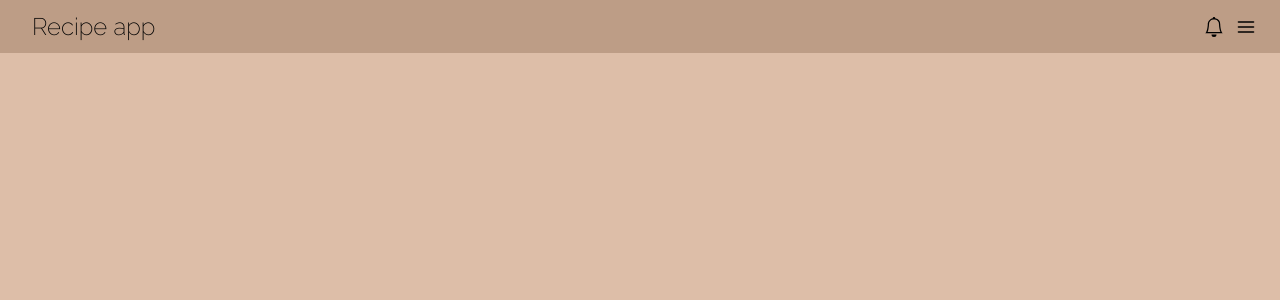
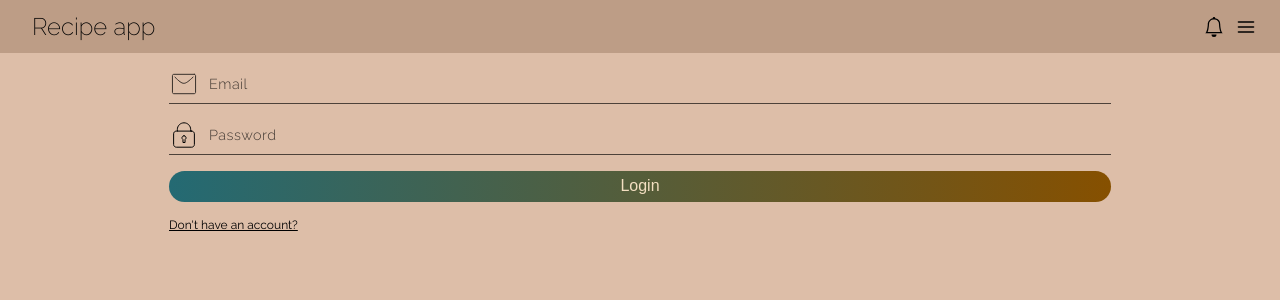
Before and after one commit to Delsin8/recipe-app, a React (Create React App) app: page /signin in a window 1280 px wide. Before the commit this address had no page. Shown: the top 300 px of the page. Built offline with nearby package versions, Linux system fonts and the light colour scheme.

Commit message:
created signin page

```diff
--- a/src/App.tsx
+++ b/src/App.tsx
@@ -10,6 +10,7 @@ import UserPage from './pages/User/UserPage'
 import CommentsPage from './pages/Comments/CommentsPage'
 import NotificationsPage from './pages/Notifications/NotificationsPage'
 import HomePage from './pages/Home/HomePage'
+import SigninPage from './pages/Auth/SigninPage'
 
 function App() {
   return (
@@ -22,6 +23,7 @@ function App() {
         <Route path="/recipes" element={<RecipesPage />} />
         <Route path="/comments" element={<CommentsPage />} />
         <Route path="/user" element={<UserPage />} />
+        <Route path="/signin" element={<SigninPage />} />
         <Route path="/notifications" element={<NotificationsPage />} />
       </Routes>
     </ThemeProvider>
--- a/src/components/Button/index.tsx
+++ b/src/components/Button/index.tsx
@@ -10,23 +10,26 @@ const ButtonStyled = styled.button`
 
 interface IButton {
   textColor: keyof typeof theme.colors
-  background: keyof typeof theme.colors
+  background?: keyof typeof theme.colors
   padding?: string
   fontSize?: string
   borderRadius?: keyof typeof theme.borderRadius
   borderColor?: keyof typeof theme.colors
   width?: string
+  gradient?: string
 }
 
 const Button = styled(ButtonStyled)<IButton>`
-  background: ${({ theme, background }) => theme.colors[background]};
   color: ${({ theme, textColor }) => theme.colors[textColor]};
+  background: ${({ theme, background }) =>
+    background && theme.colors[background]};
   ${({ padding }) => padding && `padding: ${padding};`}
   ${({ fontSize }) => fontSize && `font-size: ${fontSize};`}
   ${({ borderRadius }) => borderRadius && `border-radius: ${borderRadius};`}
   ${({ theme, borderColor }) =>
     borderColor && `border: 1px solid ${theme.colors[borderColor]};`}
   ${({ width }) => width && `width: ${width};`}
+  ${({ gradient }) => gradient && `background: ${gradient};`}
 `
 
 export default Button
--- a/src/components/layout/index.tsx
+++ b/src/components/layout/index.tsx
@@ -1,7 +1,7 @@
 import styled from 'styled-components'
 
 const Layout = styled.main`
-  margin: 0.75rem;
+  margin: 1rem 0.75rem;
 
   .content {
     display: flex;
--- a/src/components/recipe/Recipes.tsx
+++ b/src/components/recipe/Recipes.tsx
@@ -18,7 +18,7 @@ const Recipes: React.FC<IRecipes> = ({ recipes }) => {
   return (
     <RecipesStyled>
       {recipes.map(r => (
-        <Recipe key={uuidv4()} recipe={r} />
+        <Recipe key={uuidv4()} {...r} />
       ))}
     </RecipesStyled>
   )
--- a/src/components/recipe/index.tsx
+++ b/src/components/recipe/index.tsx
@@ -1,5 +1,5 @@
 import styled from 'styled-components'
-import { IRecipe as recipe } from '../../types'
+import { IRecipe } from '../../types'
 
 const RecipeStyled = styled.div`
   img {
@@ -9,24 +9,7 @@ const RecipeStyled = styled.div`
   }
 `
 
-interface IRecipe {
-  recipe: recipe
-  type?: 'default' | 'extended'
-}
-
-const Recipe: React.FC<IRecipe> = ({ recipe, type = 'default' }) => {
-  const { name } = recipe
-
-  switch (type) {
-    case 'extended':
-      return (
-        <RecipeStyled className="flex direction-column align-center">
-          <img src="https://www.zastavki.com/pictures/1280x720/2009/Food___Pizza_Pizza_011915_26.jpg" />
-          <div>{name}</div>
-        </RecipeStyled>
-      )
-
-    default:
+const Recipe: React.FC<IRecipe> = ({ name }) => {
   return (
     <RecipeStyled className="flex direction-column align-center">
       <img src="https://www.zastavki.com/pictures/1280x720/2009/Food___Pizza_Pizza_011915_26.jpg" />
@@ -34,6 +17,5 @@ const Recipe: React.FC<IRecipe> = ({ recipe, type = 'default' }) => {
     </RecipeStyled>
   )
 }
-}
 
 export default Recipe
--- /dev/null
+++ b/src/pages/Auth/AuthStyled.ts
@@ -0,0 +1,33 @@
+import styled from 'styled-components'
+
+const AuthStyled = styled.div`
+  width: 75%;
+  margin: 0 auto;
+  gap: 0.25rem;
+
+  .icon {
+    opacity: 0.75;
+  }
+
+  .form-input {
+    padding-bottom: 0.25rem;
+    border-bottom: 0.5px solid #000000a6;
+
+    input {
+      background: none;
+      outline: none;
+      border: none;
+      font-size: 0.9rem;
+
+      &::placeholder {
+        color: black;
+        opacity: 0.7;
+        font-family: 'Raleway';
+        font-weight: 300;
+        letter-spacing: 0.5px;
+      }
+    }
+  }
+`
+
+export default AuthStyled
--- /dev/null
+++ b/src/pages/Auth/SigninPage.tsx
@@ -0,0 +1,42 @@
+import Layout from '../../components/layout'
+import AuthStyled from './AuthStyled'
+import { BsEnvelope } from 'react-icons/bs'
+import { IoLockClosedOutline } from 'react-icons/io5'
+import Button from '../../components/button'
+
+const gradient =
+  'linear-gradient(90deg, rgba(36,106,115,1) 0%, rgba(134,80,0,1) 100%)'
+
+const SigninPage = () => {
+  return (
+    <Layout>
+      <AuthStyled className="content">
+        <div className="form-input flex align-center gap-small fsize-3 weight-light">
+          <img src="/images/svg/email.svg" className="icon" />
+          <input placeholder="Email" />
+        </div>
+        <div className="form-input flex align-center gap-small fsize-3 weight-light">
+          <img src="/images/svg/password.svg" />
+          {/* <IoLockClosedOutline className="icon" /> */}
+          <input placeholder="Password" />
+        </div>
+        <div>
+          <Button
+            textColor="wheat"
+            gradient={gradient}
+            width="100%"
+            fontSize="1rem"
+            padding=".4rem 0"
+          >
+            Login
+          </Button>
+        </div>
+        <div className="text-underline pointer fsize-negative-2">
+          Don't have an account?
+        </div>
+      </AuthStyled>
+    </Layout>
+  )
+}
+
+export default SigninPage
--- a/src/pages/Comments/CommentsPage.tsx
+++ b/src/pages/Comments/CommentsPage.tsx
@@ -1,5 +1,6 @@
 import styled from 'styled-components'
 import Comment from '../../components/comment'
+import Layout from '../../components/layout'
 import { IComment } from '../../types'
 
 const CommentsPageStyled = styled.div``
@@ -21,11 +22,13 @@ const CommentsPage = () => {
   ]
 
   return (
-    <CommentsPageStyled>
-      {comments.map(c => (
-        <Comment key={`c_${c._id}`} {...c} />
-      ))}
-    </CommentsPageStyled>
+    <Layout className="content">
+      <CommentsPageStyled>
+        {comments.map(c => (
+          <Comment key={`c_${c._id}`} {...c} />
+        ))}
+      </CommentsPageStyled>
+    </Layout>
   )
 }
 
--- a/src/pages/Home/HomePage.tsx
+++ b/src/pages/Home/HomePage.tsx
@@ -17,10 +17,10 @@ const recipe: IRecipe = {
 const HomePage = () => {
   return (
     <Layout>
-      <HomePageStyled className="flex direction-column gap-small">
+      <HomePageStyled className="content">
         <div>
           <h3 className="weight-extra-light">Last added</h3>
-          <Recipe recipe={recipe} />
+          <Recipe {...recipe} />
         </div>
         <div>
           <h3 className="inline-block weight-regular frame">Vegan recipes</h3>
@@ -32,7 +32,7 @@ const HomePage = () => {
         </div>
         <div>
           <h3 className="weight-extra-light">Most popular</h3>
-          <Recipe recipe={recipe} />
+          <Recipe {...recipe} />
         </div>
         <div>
           <h3 className="inline-block weight-regular frame">
--- a/src/pages/User/UserPage.tsx
+++ b/src/pages/User/UserPage.tsx
@@ -3,6 +3,7 @@ import Layout from '../../components/layout'
 import { BiEditAlt } from 'react-icons/bi'
 import Recipe from '../../components/recipe'
 import Recipes from '../../components/recipe/Recipes'
+import Button from '../../components/button'
 
 const UserPageStyled = styled.div`
   .photo {
@@ -41,12 +42,16 @@ const UserPageStyled = styled.div`
       font-size: 1.25rem;
     }
   }
+
+  h3 {
+    margin: 0 0 0.25rem 0;
+  }
 `
 
 const UserPage = () => {
   return (
     <Layout>
-      <UserPageStyled>
+      <UserPageStyled className="content">
         <div className="flex gap-small">
           <div className="photo">
             <img src="https://www.zastavki.com/pictures/1280x720/2009/Food___Pizza_Pizza_011915_26.jpg" />
@@ -66,10 +71,25 @@ const UserPage = () => {
           </div>
         </div>
         {/* recipes */}
-        <h3 className="inline-block frame">Featured recipes</h3>
-        <Recipes recipes={[{ name: 'd' }, { name: 'd' }, { name: 'd' }]} />
-        <h3 className="inline-block frame">Last added to collection</h3>
-        <Recipes recipes={[{ name: 'd' }]} />
+        <div>
+          <h3 className="inline-block frame">Featured recipes</h3>
+          <Recipes recipes={[{ name: 'd' }, { name: 'd' }, { name: 'd' }]} />
+        </div>
+        <div>
+          <h3 className="inline-block frame">Last added to collection</h3>
+          <Recipes recipes={[{ name: 'd' }]} />
+        </div>
+        <div className="text-center">
+          <Button
+            textColor="wheat"
+            background="teal"
+            width="50%"
+            fontSize="1rem"
+            padding=".3 rem 0"
+          >
+            All recipes
+          </Button>
+        </div>
       </UserPageStyled>
     </Layout>
   )
```
Also changed, not shown: public/images/svg/email.svg (added), public/images/svg/password.svg (added). Lines whose indentation alone changed are shown as unchanged.
